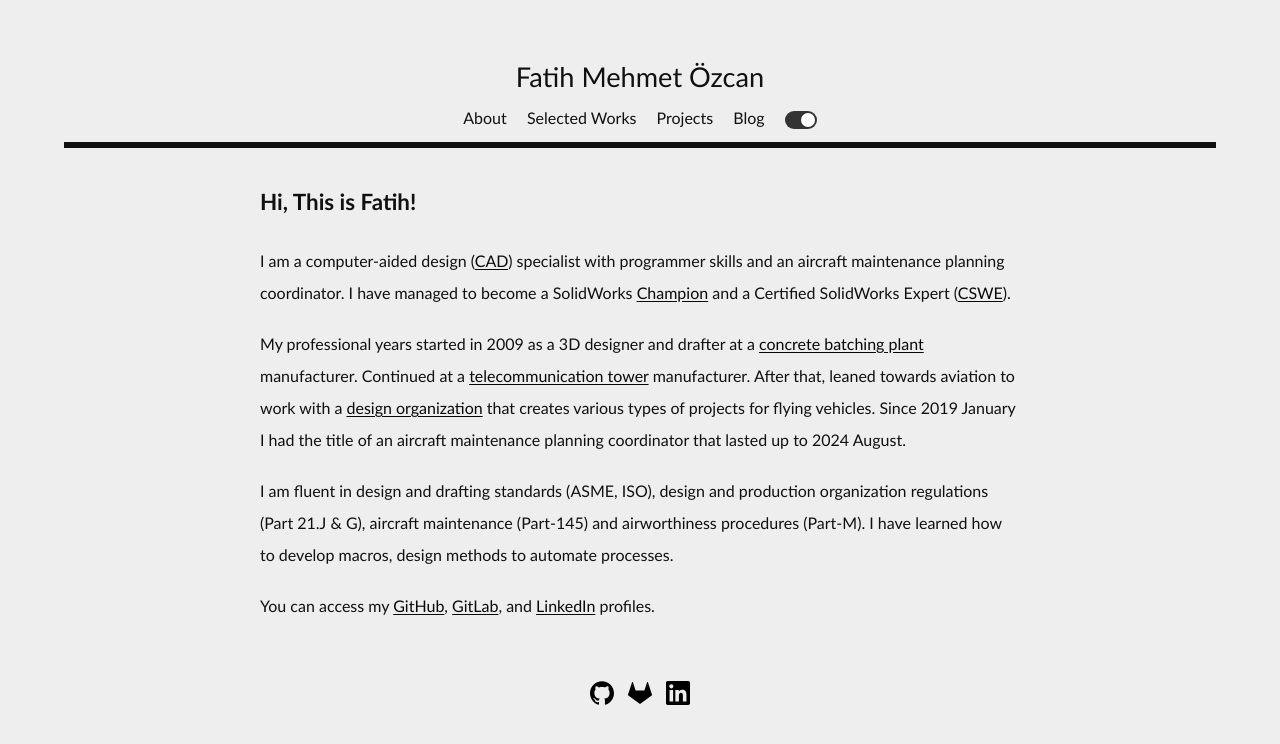
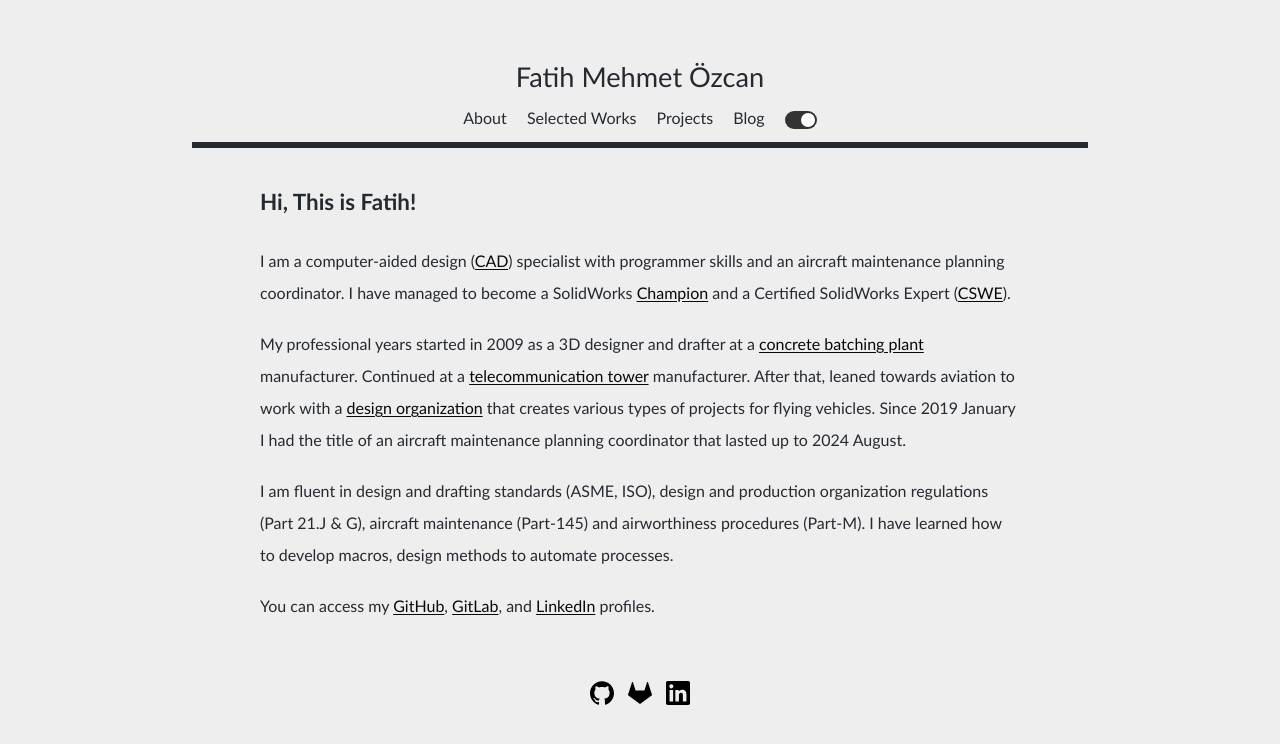
Before and after one commit to fatihmeh/fatihmeh.github.io, a Jekyll site: the page built from index.html, in a window 1280 px wide. Shown: the top 744 px of the page. Built offline with Jekyll 4.4.1, drawn with Linux system fonts in a browser that asks for light colours.

Commit message:
Update --color-primary & #navdiv width value & .sel-img-div width value with responsiveness details

```diff
--- a/css/main.css
+++ b/css/main.css
@@ -39,7 +39,7 @@ body {
 
 .theme-dark {
    --color-primary: #EEEEEE;
-   --color-background: #101010;
+   --color-background: #252a31;
    --color-pa: darkslategray;
    --color-blog: Red;
    --color-link: white;
@@ -53,7 +53,7 @@ body {
    --color-hover: #1E90FF;
 }
 .theme-light {
-   --color-primary: #101010;
+   --color-primary: #252a31;
    --color-background: #EEEEEE;
    --color-pa: lightsteelblue;
    --color-blog: darkcyan;
@@ -109,7 +109,7 @@ p a {
 }
 
 #navdiv {
-  width:90%;  margin:auto;
+  width:50%;  margin:auto;
   padding-top:0px; padding-bottom: 15px;
   border-bottom: 6px solid var(--color-primary);
 }
@@ -407,7 +407,7 @@ opacity: 100%;
 }
 .sel-img-div{
   height: 275px;
-  width: 45%;
+  width: 48%;
   border: 1px solid var(--color-primary);
   border-radius: 6px;
 }
@@ -494,6 +494,8 @@ opacity: 100%;
       padding-right:5px;
     }
     #airnav{background-position: top;}
+    #navdiv {
+  width:90%; }
 }
 
 @media only screen and (min-width: 524px) and (max-width: 839px) {
@@ -521,7 +523,10 @@ opacity: 100%;
 #driveworks{
   background-size: contain;
 }
+#navdiv {
+  width:90%; }
 }
+
 
 @media only screen and (min-width: 840px) and (max-width: 1439px) {
  .projects-list{
@@ -530,6 +535,8 @@ opacity: 100%;
  #container {
   width: 760px;
 }
+#navdiv {
+  width:70%; }
 }
 
 @media only screen and (min-width: 1440px) {
```
